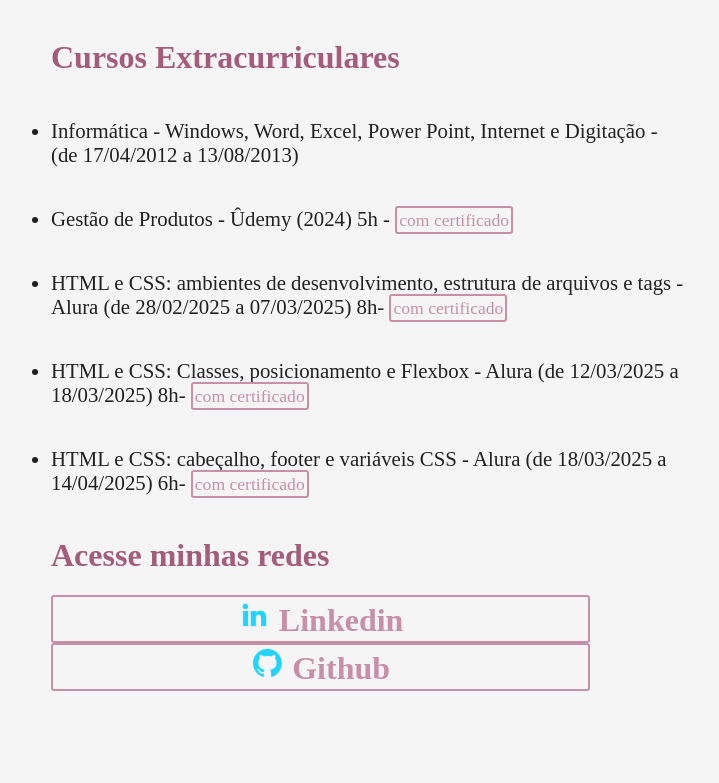
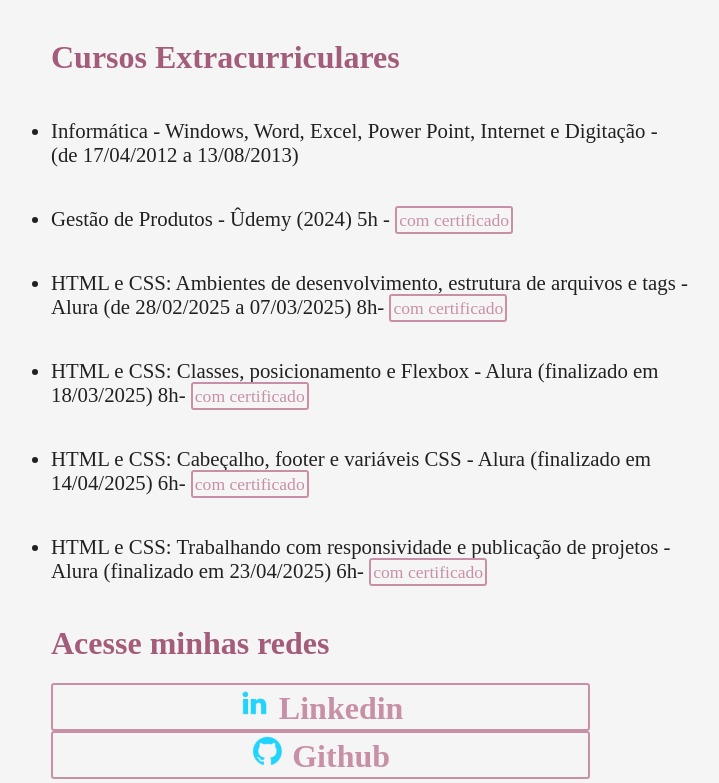
Before and after one commit to MayraCarolinaPeres/meu_portifolio, a plain HTML site: page index.html in a window 1280 px wide. Shown: the part 466-1249 px from the top of the page, without its empty margins (141-860 px from the left). Drawn offline with Linux system fonts and the light colour scheme.

Commit message:
Add files via upload
atualização de certificado,

```diff
--- a/index.html
+++ b/index.html
@@ -32,16 +32,16 @@
         <ul class="apresentacao__conteudo__texto">
             <li>Informática - Windows, Word, Excel, Power Point, Internet e Digitação - (de 17/04/2012 a 13/08/2013) </li>
             <li>Gestão de Produtos - Ûdemy (2024) 5h - <a class="apresentacao__conteudo__certificados" href="./certificados/certificado udemy gestão de produtos.pdf">com certificado </a></li>
-            <li>HTML e CSS: ambientes de desenvolvimento, estrutura de arquivos e tags - Alura (de 28/02/2025 a 07/03/2025) 8h- <a class="apresentacao__conteudo__certificados" href="./certificados/Mayra- Curso HTML e CSS - Alura.pdf">com certificado</a></li>
-            <li>HTML e CSS: Classes, posicionamento e Flexbox - Alura  (de 12/03/2025 a 18/03/2025) 8h- <a class="apresentacao__conteudo__certificados" href="./certificados/Mayra - Curso HTML e CSS_ Classes, posicionamento e Flexbox - Alura.pdf">com certificado</a></li>
-            <li>HTML e CSS: cabeçalho, footer e variáveis CSS - Alura  (de 18/03/2025 a 14/04/2025) 6h- <a class="apresentacao__conteudo__certificados" href="./certificados/Mayra html3.pdf"> com certificado</a>
-
+            <li>HTML e CSS: Ambientes de desenvolvimento, estrutura de arquivos e tags - Alura (de 28/02/2025 a 07/03/2025) 8h- <a class="apresentacao__conteudo__certificados" href="./certificados/Mayra- Curso HTML e CSS - Alura.pdf">com certificado</a></li>
+            <li>HTML e CSS: Classes, posicionamento e Flexbox - Alura  (finalizado em 18/03/2025) 8h- <a class="apresentacao__conteudo__certificados" href="./certificados/Mayra - Curso HTML e CSS_ Classes, posicionamento e Flexbox - Alura.pdf">com certificado</a></li>
+            <li>HTML e CSS: Cabeçalho, footer e variáveis CSS - Alura  (finalizado em 14/04/2025) 6h- <a class="apresentacao__conteudo__certificados" href="./certificados/Mayra html3.pdf"> com certificado</a>
+            <li> HTML e CSS: Trabalhando com responsividade e publicação de projetos - Alura (finalizado em 23/04/2025) 6h- <a class="apresentacao__conteudo__certificados" href="certificados/Mayra Carolina da Silva Peres - Curso HTML e CSS_ trabalhando com responsividade e publicação de projetos - Alura.pdf">com certificado</a> </li>
             </li>
         </ul>
 
 
         <p class="apresentacao__redes">Acesse minhas redes</p>
-            <a class="apresentacao__redes__links" href="http://linkedin.com/in/mayraperes"><img src="./assets/linkedin.png" alt="imagem Linkedin"> Linkedin</a>
+            <a class="apresentacao__redes__links" href="http://www.linkedin.com/in/mayraperes"><img src="./assets/linkedin.png" alt="imagem Linkedin"> Linkedin</a>
             <a class="apresentacao__redes__links" href="http://github.com/mayracarolinaperes"><img src="./assets/github.png" alt="imagem gitHub"> Github</a>
 
     </section>
```
